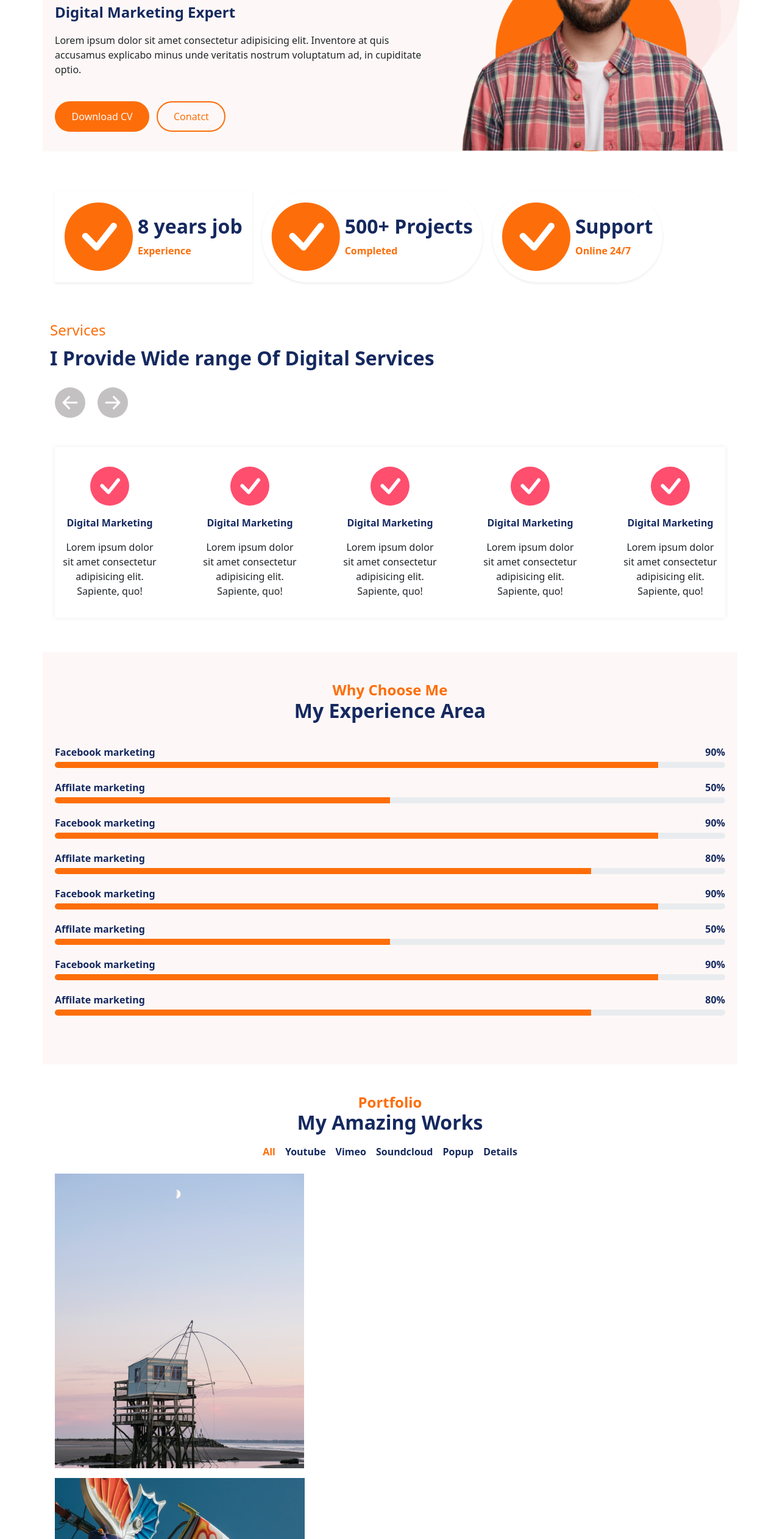
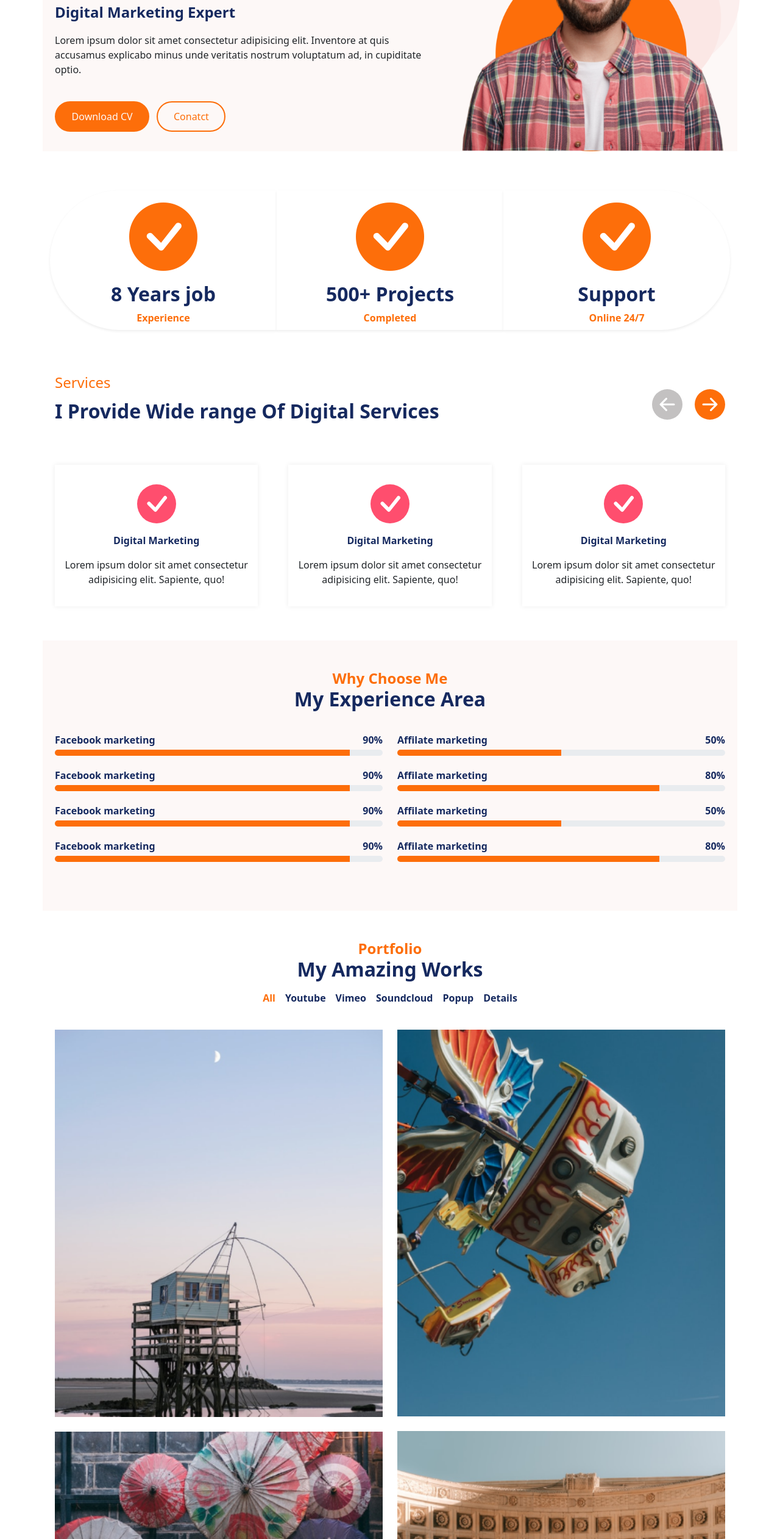
Before and after one commit to masoomemohaqeq/resume-temp-1, a website: page index.html in a window 1280 px wide. Shown: the part 277-2800 px from the top of the page at 61% size. Drawn offline with nearby package versions, Linux system fonts and the light colour scheme; files whose address does not match are found by name.

Commit message:
responsive tablet

```diff
--- a/index.html
+++ b/index.html
@@ -137,25 +137,25 @@
       <div class="d-md-flex">
         <!-- Pill #1 -->
         <div
-          class="bg-white rounded-sm-pill rounded-md-start shadow-sm d-flex align-items-center gap-2 px-3 py-2 mx-2 my-3"
+          class="bg-white rounded-pill-sm rounded-start-pill-md shadow-sm shadow-md-none d-flex align-items-center flex-md-column equal-flex-items gap-2 px-sm-3 px-md-0 py-2 mx-sm-2 mx-md-0 my-3"
         >
           <div>
             <i class="bi bi-check-circle-fill display-0 text-primary"></i>
           </div>
-          <div>
-            <h5 class="text-secondary fw-bolder fs-2">8 years job</h5>
+          <div class="text-md-center">
+            <h5 class="text-secondary fw-bolder fs-2">8 Years job</h5>
             <span class="text-primary fw-semibold fs-6">Experience</span>
           </div>
         </div>
 
         <!-- Pill #2 -->
         <div
-          class="bg-white rounded-pill shadow-sm d-flex align-items-center gap-2 px-3 py-2 mx-2 my-3"
+          class="bg-white rounded-pill-sm shadow-sm d-flex align-items-center flex-md-column equal-flex-items gap-2 px-sm-3 px-md-0 py-2 mx-sm-2 mx-md-0 my-3"
         >
           <div>
             <i class="bi bi-check-circle-fill display-0 text-primary"></i>
           </div>
-          <div>
+          <div class="text-md-center">
             <h5 class="text-secondary fw-bolder fs-2">500+ Projects</h5>
             <span class="text-primary fw-semibold fs-6">Completed</span>
           </div>
@@ -163,12 +163,12 @@
 
         <!-- Pill #3 -->
         <div
-          class="bg-white rounded-pill shadow-sm d-flex align-items-center gap-2 px-3 py-2 mx-2 my-3"
+          class="bg-white rounded-pill-sm rounded-end-pill-md shadow-sm d-flex align-items-center flex-md-column equal-flex-items gap-2 px-sm-3 px-md-0 py-2 mx-sm-2 mx-md-0 my-3"
         >
           <div>
             <i class="bi bi-check-circle-fill display-0 text-primary"></i>
           </div>
-          <div>
+          <div class="text-md-center">
             <h5 class="text-secondary fw-bolder fs-2">Support</h5>
             <span class="text-primary fw-semibold fs-6">Online 24/7</span>
           </div>
@@ -178,12 +178,15 @@
 
     <!-- Services -->
     <section id="services" class="container-xl">
+      <div class="swiper mySwiper p-2">
+        <div class="d-md-flex justify-content-between align-items-center">
+          <div>
             <h4 class="text-primary">Services</h4>
             <p class="text-secondary fs-2 fw-bold">
               I Provide Wide range Of Digital Services
             </p>
-
-      <div class="swiper mySwiper p-2">
+          </div>
+          <div class="">
             <div class="sw-btn-prev d-inline-block me-3">
               <svg
                 xmlns="http://www.w3.org/2000/svg"
@@ -212,8 +215,10 @@
                 />
               </svg>
             </div>
-        <div class="swiper-wrapper shadow-custom my-5">
-          <div class="swiper-slide">
+          </div>
+        </div>
+        <div class="swiper-wrapper my-5">
+          <div class="swiper-slide shadow-custom">
             <div class="text-center px-2 py-4">
               <svg
                 xmlns="http://www.w3.org/2000/svg"
@@ -236,7 +241,7 @@
               </p>
             </div>
           </div>
-          <div class="swiper-slide">
+          <div class="swiper-slide shadow-custom">
             <div class="text-center px-2 py-4">
               <svg
                 xmlns="http://www.w3.org/2000/svg"
@@ -259,7 +264,7 @@
               </p>
             </div>
           </div>
-          <div class="swiper-slide">
+          <div class="swiper-slide shadow-custom">
             <div class="text-center px-2 py-4">
               <svg
                 xmlns="http://www.w3.org/2000/svg"
@@ -282,7 +287,7 @@
               </p>
             </div>
           </div>
-          <div class="swiper-slide">
+          <div class="swiper-slide shadow-custom">
             <div class="text-center px-2 py-4">
               <svg
                 xmlns="http://www.w3.org/2000/svg"
@@ -305,7 +310,7 @@
               </p>
             </div>
           </div>
-          <div class="swiper-slide">
+          <div class="swiper-slide shadow-custom">
             <div class="text-center px-2 py-4">
               <svg
                 xmlns="http://www.w3.org/2000/svg"
@@ -333,7 +338,7 @@
     </section>
 
     <!-- Why Choose Me -->
-    <section id="why" class="bg-supportingLight container-xl">
+    <section id="why" class="bg-supportingLighter container-xl">
       <div class="py-5 px-2">
         <!-- Heading -->
         <div class="text-center">
@@ -343,9 +348,9 @@
           </div>
         </div>
         <!-- Progress Bars -->
-        <div class="my-4">
+        <div class="my-4 row">
           <!-- Progress Bars #1 -->
-          <div class="py-2">
+          <div class="py-2 col-md-6">
             <div
               class="fw-semibold text-secondary fs-6 d-flex justify-content-between py-1"
             >
@@ -368,7 +373,7 @@
           </div>
 
           <!-- Progress Bars #2 -->
-          <div class="py-2">
+          <div class="py-2 col-md-6">
             <div
               class="fw-semibold text-secondary fs-6 d-flex justify-content-between py-1"
             >
@@ -391,7 +396,7 @@
           </div>
 
           <!-- Progress Bars #3 -->
-          <div class="py-2">
+          <div class="py-2 col-md-6">
             <div
               class="fw-semibold text-secondary fs-6 d-flex justify-content-between py-1"
             >
@@ -414,7 +419,7 @@
           </div>
 
           <!-- Progress Bars #4 -->
-          <div class="py-2">
+          <div class="py-2 col-md-6">
             <div
               class="fw-semibold text-secondary fs-6 d-flex justify-content-between py-1"
             >
@@ -437,7 +442,7 @@
           </div>
 
           <!-- Progress Bars #1 -->
-          <div class="py-2">
+          <div class="py-2 col-md-6">
             <div
               class="fw-semibold text-secondary fs-6 d-flex justify-content-between py-1"
             >
@@ -460,7 +465,7 @@
           </div>
 
           <!-- Progress Bars #2 -->
-          <div class="py-2">
+          <div class="py-2 col-md-6">
             <div
               class="fw-semibold text-secondary fs-6 d-flex justify-content-between py-1"
             >
@@ -483,7 +488,7 @@
           </div>
 
           <!-- Progress Bars #3 -->
-          <div class="py-2">
+          <div class="py-2 col-md-6">
             <div
               class="fw-semibold text-secondary fs-6 d-flex justify-content-between py-1"
             >
@@ -506,7 +511,7 @@
           </div>
 
           <!-- Progress Bars #4 -->
-          <div class="py-2">
+          <div class="py-2 col-md-6">
             <div
               class="fw-semibold text-secondary fs-6 d-flex justify-content-between py-1"
             >
@@ -554,12 +559,50 @@
         </div>
 
         <!-- Images -->
-        <div>
-          <div class="py-2">
-            <img src="/images/1.png" class="img-fluid" alt="" />
+        <div class="row flex-wrap">
+          <div class="col-sm-12 col-md-6">
+            <img
+              src="/images/works/1.png"
+              class="w-100 align-middle mt-4"
+              alt=""
+            />
+            <img
+              src="/images/works/2.png"
+              class="w-100 align-middle mt-4"
+              alt=""
+            />
+            <img
+              src="/images/works/3.png"
+              class="w-100 align-middle mt-4"
+              alt=""
+            />
+            <img
+              src="/images/works/4.png"
+              class="w-100 align-middle mt-4"
+              alt=""
+            />
           </div>
-          <div class="py-2">
-            <img src="/images/5.png" class="img-fluid" alt="" />
+          <div class="col-sm-12 col-md-6">
+            <img
+              src="/images/works/5.png"
+              class="w-100 align-middle mt-4"
+              alt=""
+            />
+            <img
+              src="/images/works/6.png"
+              class="w-100 align-middle mt-4"
+              alt=""
+            />
+            <img
+              src="/images/works/1.png"
+              class="w-100 align-middle mt-4"
+              alt=""
+            />
+            <img
+              src="/images/works/2.png"
+              class="w-100 align-middle mt-4"
+              alt=""
+            />
           </div>
         </div>
       </div>
@@ -567,11 +610,14 @@
 
     <!-- Testimonials -->
     <section id="testimonials" class="container-xl bg-white">
+      <div class="swiper mySwiper p-2">
+        <div class="d-md-flex justify-content-between align-items-center">
+          <div class="">
             <p class="text-secondary fs-2 fw-bold">
               Clients Are Satisfied For Our Work, View Feedback
             </p>
-
-      <div class="swiper mySwiper p-2">
+          </div>
+          <div class="">
             <div class="sw-btn-prev d-inline-block me-3">
               <svg
                 xmlns="http://www.w3.org/2000/svg"
@@ -600,6 +646,9 @@
                 />
               </svg>
             </div>
+          </div>
+        </div>
+
         <div class="swiper-wrapper my-5">
           <div class="swiper-slide">
             <div class="px-3 py-4 bg-light">
@@ -811,11 +860,11 @@
             spaceBetween: 20,
           },
           768: {
-            slidesPerView: 4,
+            slidesPerView: 2,
             spaceBetween: 40,
           },
           1024: {
-            slidesPerView: 5,
+            slidesPerView: 3,
             spaceBetween: 50,
           },
         },
--- a/sass/main.scss
+++ b/sass/main.scss
@@ -5,6 +5,33 @@ $secondary: #15295f;
 // import the functions & variables
 @import "../node_modules/bootstrap/scss/_functions";
 @import "../node_modules/bootstrap/scss/_variables";
+// @import "../node_modules/bootstrap/scss/maps";
+// @import "../node_modules/bootstrap/scss/mixins";
+// @import "../node_modules/bootstrap/scss/utilities";
+
+// $utilities: map-merge(
+//   $utilities,
+//   (
+//     "rounded-start-pill": (
+//       property: border-top-right-radius border-bottom-right-radius,
+//       class: rounded-start-pill,
+//       values: (
+//         sm: 0,
+//         md: var(--#{$prefix}border-radius-pill),
+//       ),
+//     ),
+//     "rounded-end-pill": (
+//       property: border-top-left-radius border-bottom-left-radius,
+//       class: rounded-end-pill,
+//       values: (
+//         sm: 0,
+//         md: var(--#{$prefix}border-radius-pill),
+//       ),
+//     ),
+//   )
+// );
+
+// @import "../node_modules/bootstrap/scss/utilities/api";
 
 // custom theme colours
 $custom-theme-colors: (
@@ -33,6 +60,21 @@ $custom-display-font-sizes: (
 // merge the maps to add new theme colors
 $display-font-sizes: map-merge($custom-display-font-sizes, $display-font-sizes);
 
+@media (max-width: map-get($grid-breakpoints, "sm")) {
+  .rounded-pill-sm {
+    border-radius: $border-radius-pill;
+  }
+}
+
+@media (min-width: map-get($grid-breakpoints, "md")) {
+  .rounded-start-pill-md {
+    border-radius: $border-radius-pill 0 0 $border-radius-pill;
+  }
+
+  .rounded-end-pill-md {
+    border-radius: 0 $border-radius-pill $border-radius-pill 0;
+  }
+}
 // import bootstrap
 @import "../node_modules/bootstrap/scss/bootstrap";
 
@@ -82,3 +124,15 @@ $display-font-sizes: map-merge($custom-display-font-sizes, $display-font-sizes);
   border-radius: 0;
   border: 2px solid rgb(190, 190, 190, 0.2);
 }
+
+.equal-flex-items {
+  flex: 1 1 0;
+}
+
+// .rounded-start-pill {
+//   border-radius: 0 50rem 50rem 0;
+// }
+
+// .rounded-end-pill {
+//   border-radius: 50rem 0 0 50rem;
+// }
```
Also changed, not shown: css/main.min.css, images/works/1.png (renamed from images/1.png), images/works/2.png (added), images/works/3.png (added), images/works/4.png (added), images/works/5.png (renamed from images/5.png), images/works/6.png (added). Lines whose indentation alone changed are shown as unchanged.
